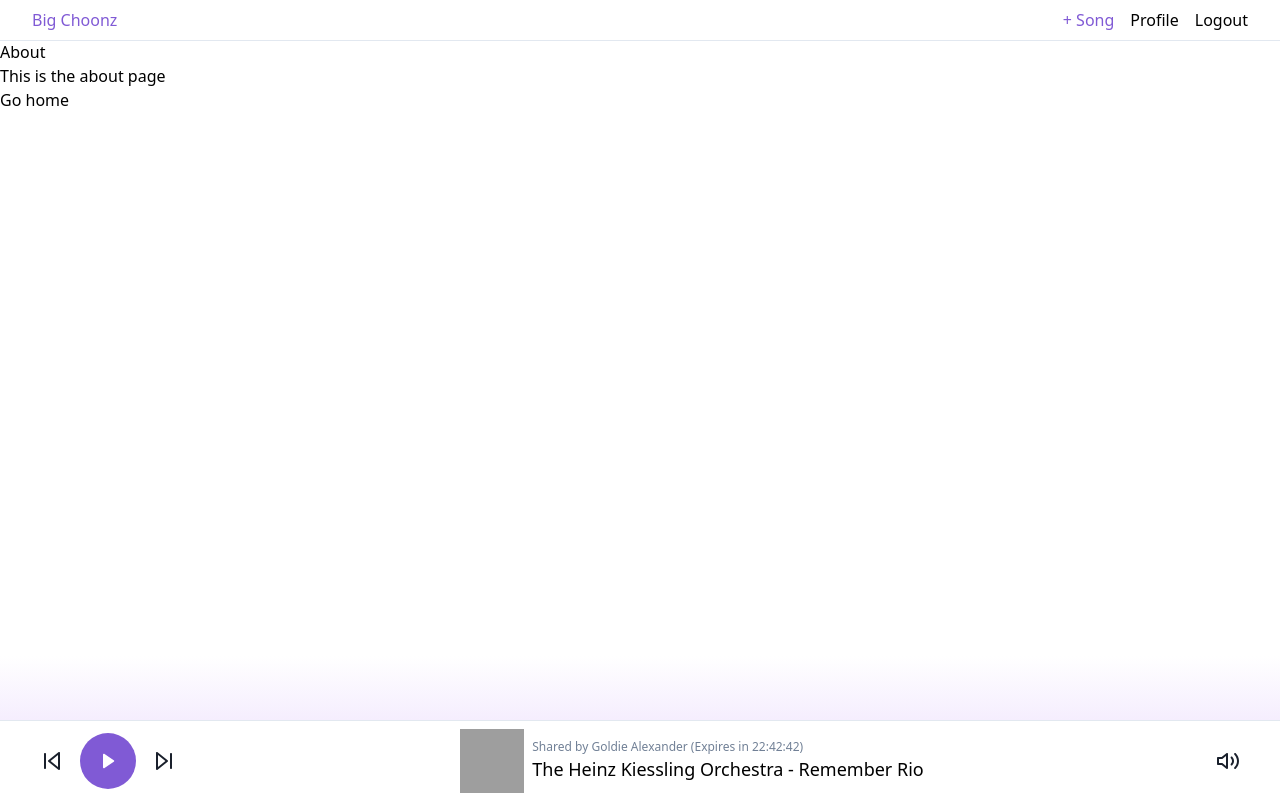
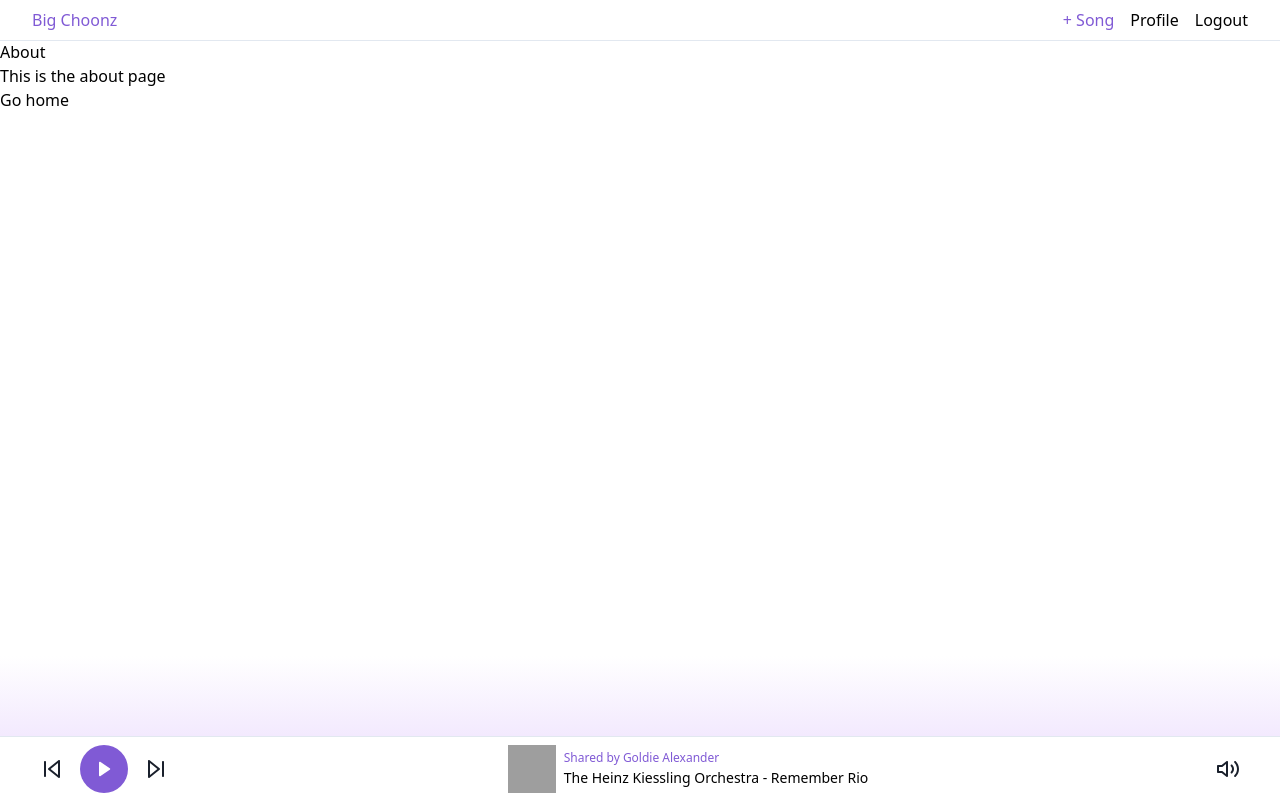
Before and after one commit to lspdrz/big-choons, a Next.js app: page /about in a window 1280 px wide. Built offline with nearby package versions, Linux system fonts and the light colour scheme; grey boxes are pictures that could not be loaded.

Commit message:
Smaller Player
Init

```diff
--- a/components/Player.tsx
+++ b/components/Player.tsx
@@ -6,14 +6,14 @@ import Play from "./icons/Play";
 import SkipNext from "./icons/SkipNext";
 
 const Player = () => (
-  <section className="w-full border-t border-gray-300 bg-white h-20 fixed bottom-0 px-4 sm:px-6 lg:px-8">
+  <section className="w-full border-t border-gray-300 bg-white h-16 fixed bottom-0 px-4 sm:px-6 lg:px-8">
     <div className="flex flex-row justify-between w-full h-full">
       {/* PLAYER CONTROLS */}
       <div className="flex flex-row justify-self-start items-center">
         <button className="p-2 mr-2">
           <SkipBack />
         </button>
-        <button className="p-4 mr-2 rounded-full bg-purple-600">
+        <button className="p-3 mr-2 rounded-full bg-purple-600">
           <Play />
         </button>
         <button className="p-2 mr-2">
@@ -24,7 +24,7 @@ const Player = () => (
       <div className="group flex flex-row items-center">
         {/* Song Thumbnail - ToDo: make seperate component */}
         <span
-          className="w-16 h-16 bg-yellow-300 mr-2 flex justify-center content-center"
+          className="w-12 h-12 bg-yellow-300 mr-2 flex justify-center content-center"
           style={{
             backgroundImage:
               "url('http://img.youtube.com/vi/othRjM828bk/0.jpg')",
@@ -39,11 +39,10 @@ const Player = () => (
           </button>
         </span>
         <div className="flex flex-col content-center">
-          <p className="text-xs text-gray-600">
-            Shared by <Link href="#">Goldie Alexander</Link> (Expires in
-            22:42:42)
+          <p className="text-xs text-purple-600">
+            Shared by <Link href="#">Goldie Alexander</Link>
           </p>
-          <p className="text-lg hover:underline">
+          <p className="text-sm hover:underline">
             <Link href="#">The Heinz Kiessling Orchestra - Remember Rio</Link>
           </p>
         </div>
--- a/components/TrackFeed.tsx
+++ b/components/TrackFeed.tsx
@@ -5,7 +5,7 @@ const TrackFeed = () => (
   <div
     className="w-100 px-4 sm:px-6 md:px-6 lg:px-8"
     style={{
-      height: "calc(100vh - 120px)",
+      height: "calc(100vh - 104px)",
       overflowY: "scroll",
     }}
   >
```
